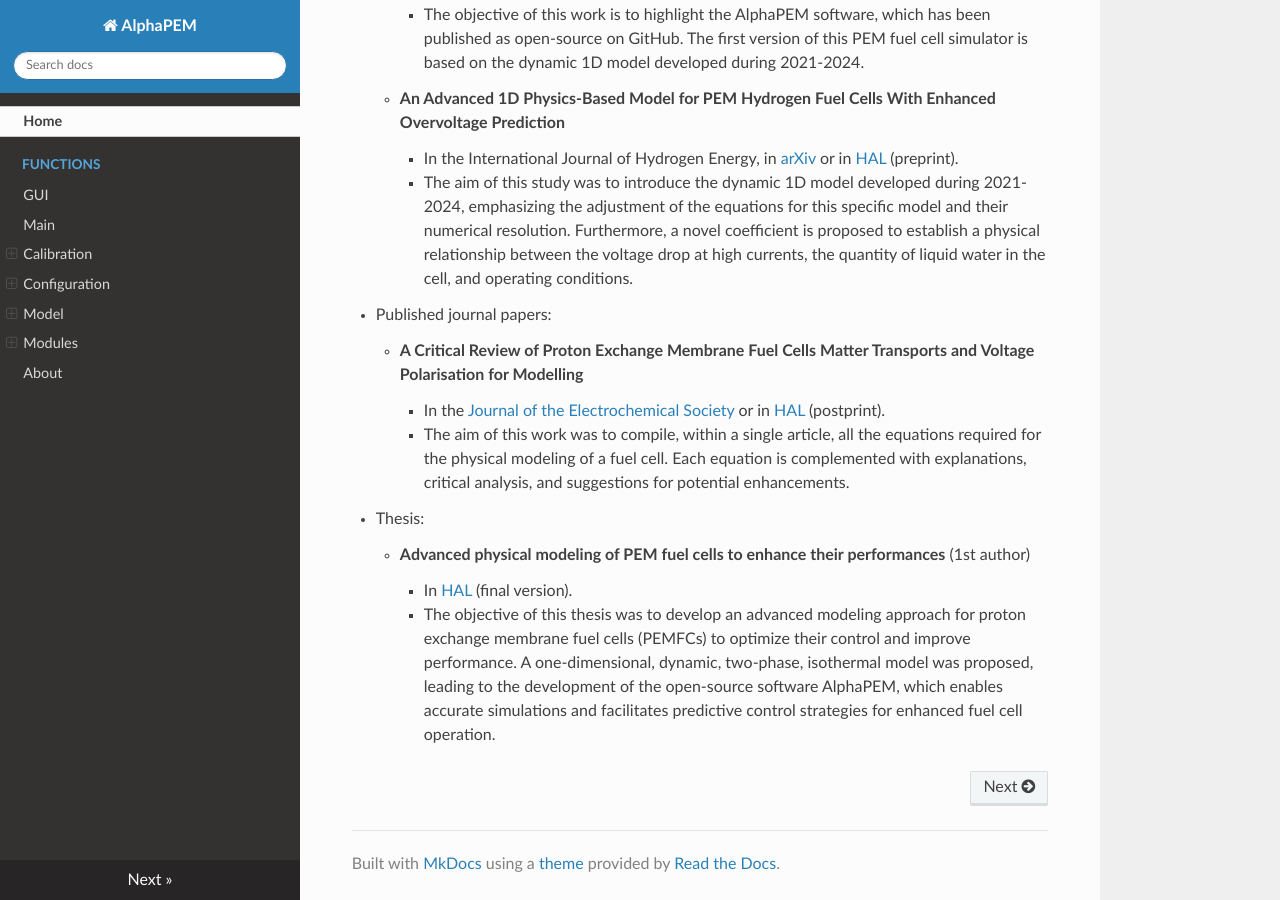
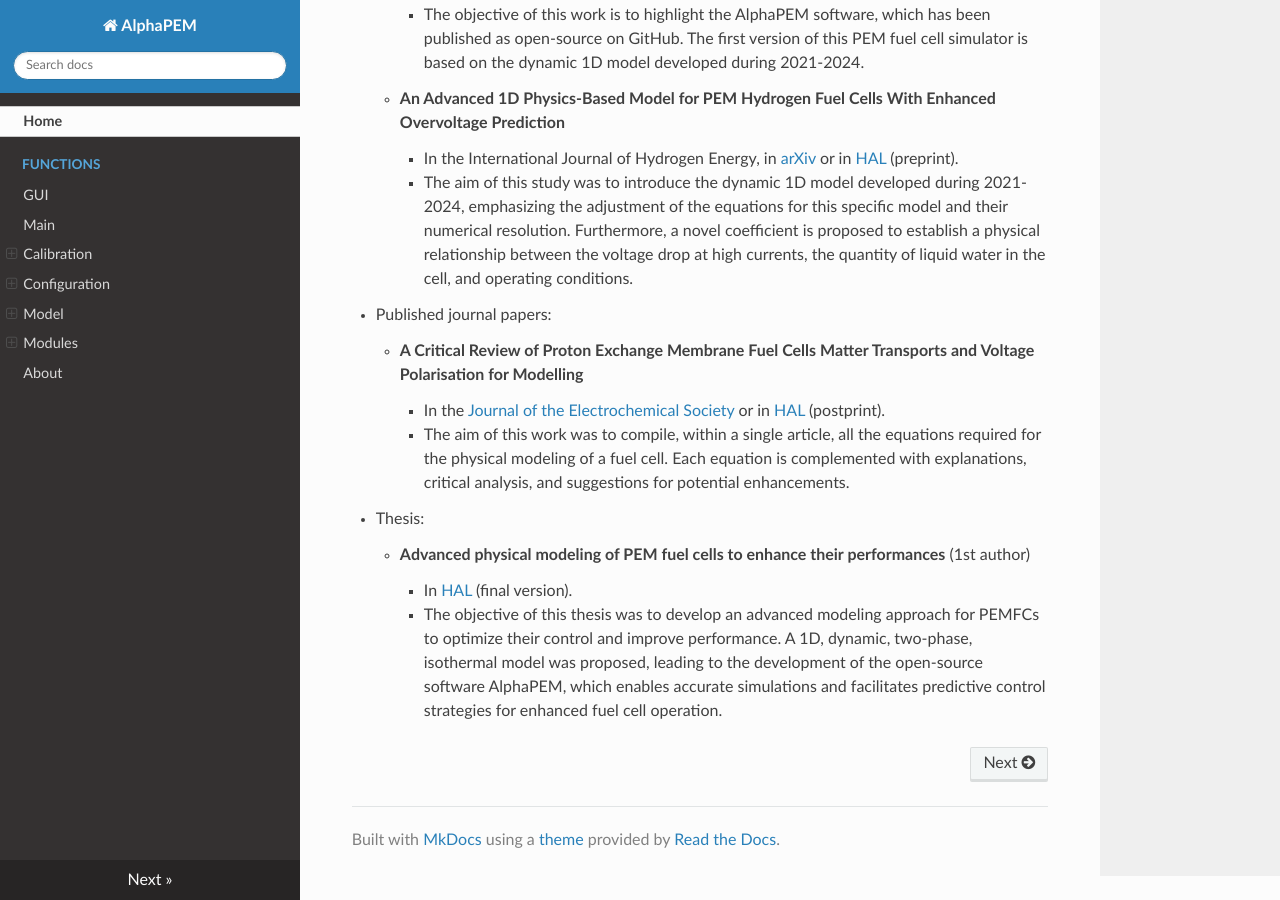
Before and after one commit to gassraphael/AlphaPEM, an MkDocs documentation site: the page built from docs/index.md, in a window 1280 px wide and 900 px high, scrolled down 1453 px. Built offline with MkDocs 1.6.1, drawn with Linux system fonts in a browser that asks for light colours; nearby versions of some CDN libraries.

```diff
--- a/docs/index.md
+++ b/docs/index.md
@@ -66,4 +66,4 @@
 - Thesis:
 	- **Advanced physical modeling of PEM fuel cells to enhance their performances** (1st author)
 		- In [HAL](https://hal.science/tel-04923016) (final version).
-		- The objective of this thesis was to develop an advanced modeling approach for proton exchange membrane fuel cells (PEMFCs) to optimize their control and improve performance. A one-dimensional, dynamic, two-phase, isothermal model was proposed, leading to the development of the open-source software AlphaPEM, which enables accurate simulations and facilitates predictive control strategies for enhanced fuel cell operation.
+		- The objective of this thesis was to develop an advanced modeling approach for PEMFCs to optimize their control and improve performance. A 1D, dynamic, two-phase, isothermal model was proposed, leading to the development of the open-source software AlphaPEM, which enables accurate simulations and facilitates predictive control strategies for enhanced fuel cell operation.
```
Also changed, not shown: README.md (+1 -1 lines).
